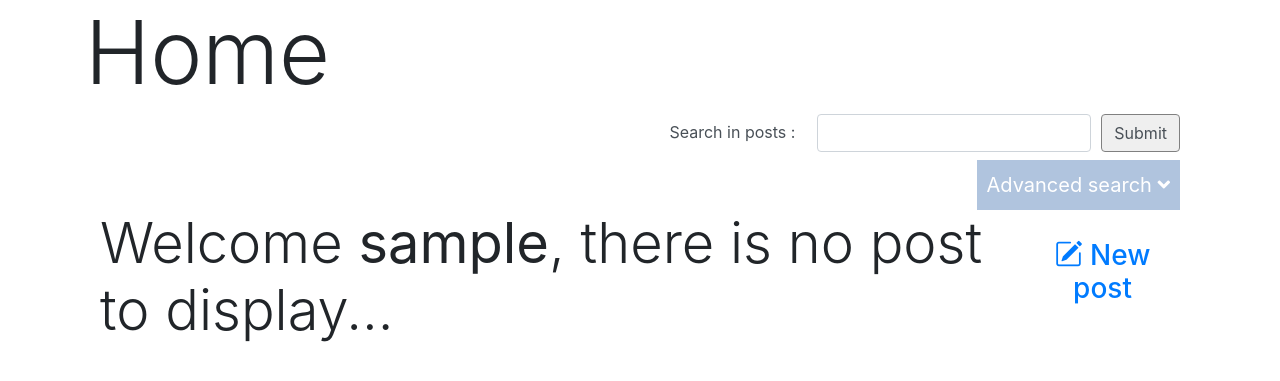
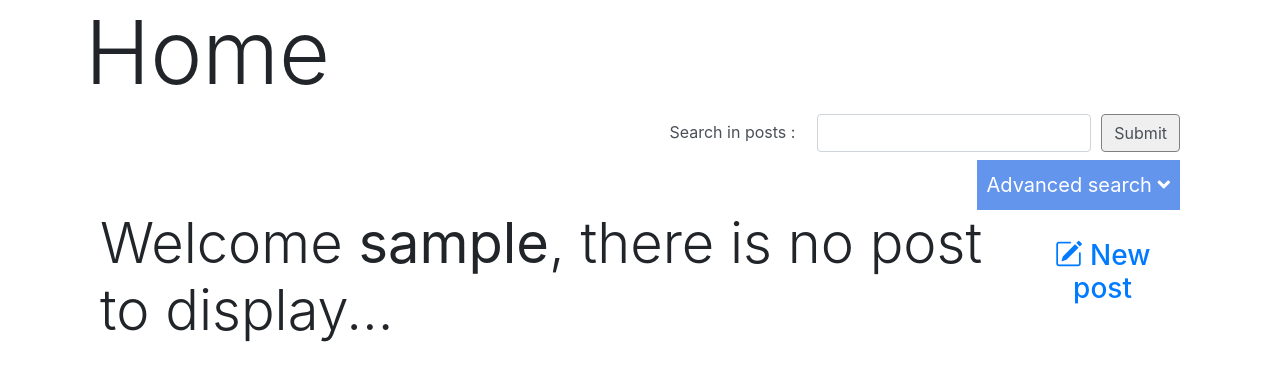
Before and after one commit to gabrielhayoun/communitymanager, a Django app: page /news_feed/ in a window 1280 px wide. Shown: the part 245-626 px from the top of the page. Run offline with Django 3.2, Linux system fonts and the light colour scheme; the visitor is signed in with stand-in values (Sample User, id 1); data that the repository does not hold is empty; parts of the project's set-up code (start-up, migrations or seed data) failed here and were passed over; some libraries are stand-ins or nearby versions.

Commit message:
Modification couleur search form

```diff
--- a/projet/static/css/styles.css
+++ b/projet/static/css/styles.css
@@ -57,7 +57,7 @@
 
 .advancedsearch ul {
     list-style: none !important;
-    background-color: lightsteelblue;
+    background-color: cornflowerblue;
     padding: 0;
     margin: 0;
 }
@@ -66,7 +66,7 @@
     list-style: none;
     line-height: 30px;
     float: left;
-    background-color: lightsteelblue;
+    background-color: cornflowerblue;
 }
 
 .advancedsearch ul li ul {
```
